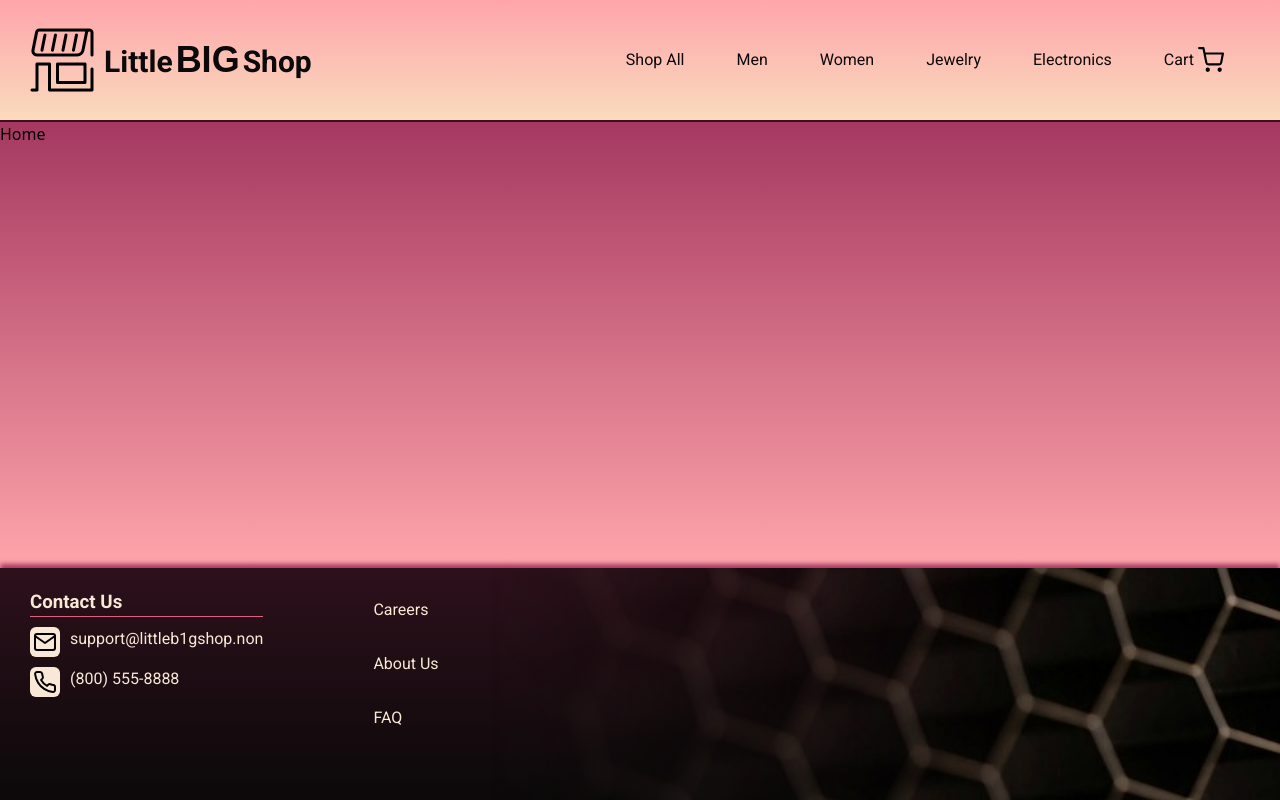
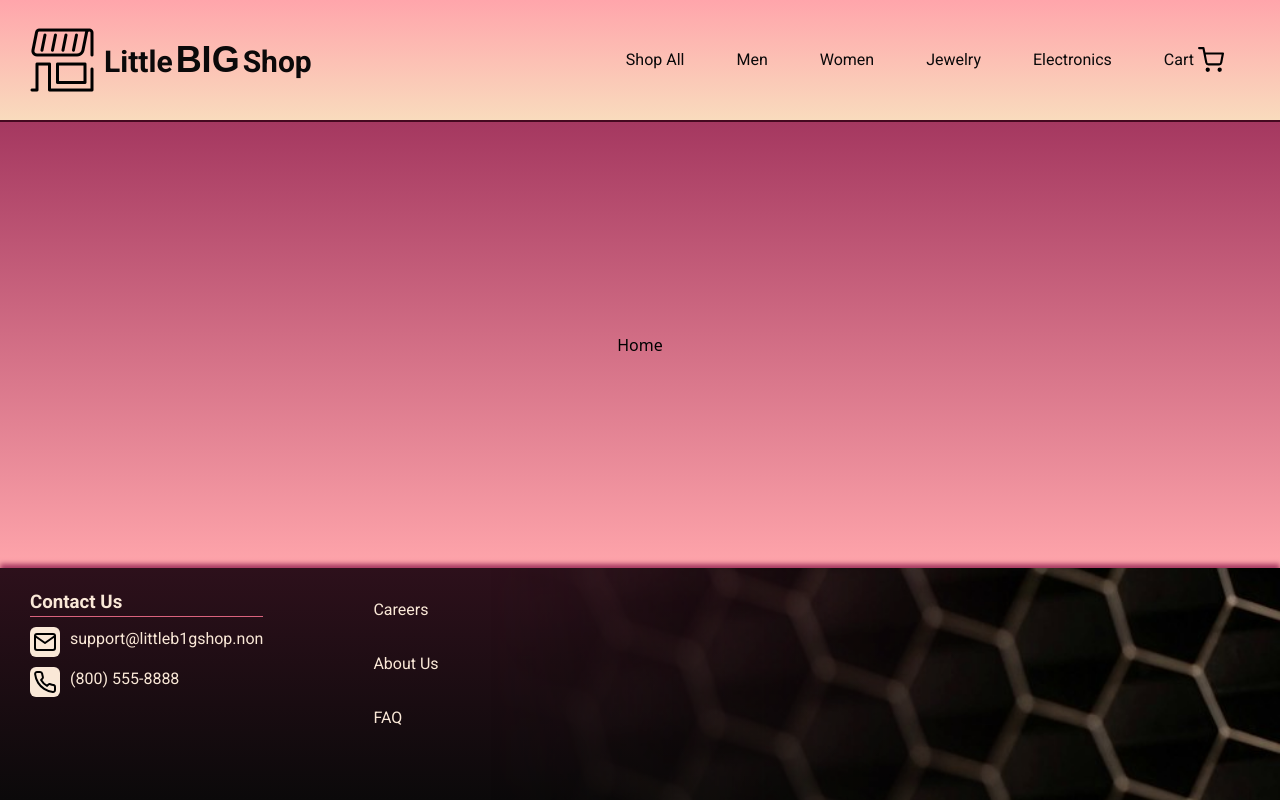
Before and after one commit to See-Monkey/shopping-cart, a React (Vite) app: page / in a window 1280 px wide. Built offline with nearby package versions, Linux system fonts and the light colour scheme; no server answers; a web font is replaced by a local one.

Commit message:
Flex center main elements

```diff
--- a/src/components/Home/Home.module.css
+++ b/src/components/Home/Home.module.css
@@ -1,3 +1,6 @@
 .main {
 	background-image: linear-gradient(var(--berry), var(--peach));
+	display: flex;
+	justify-content: center;
+	align-items: center;
 }
--- a/src/components/ProductDetail/ProductDetail.module.css
+++ b/src/components/ProductDetail/ProductDetail.module.css
@@ -1,5 +1,8 @@
 .main {
 	background-image: linear-gradient(var(--white), var(--apricot));
+	display: flex;
+	align-items: center;
+	justify-content: center;
 }
 
 .productContainer {
```
Also changed, not shown: src/todo.md (+0 -1 lines).
